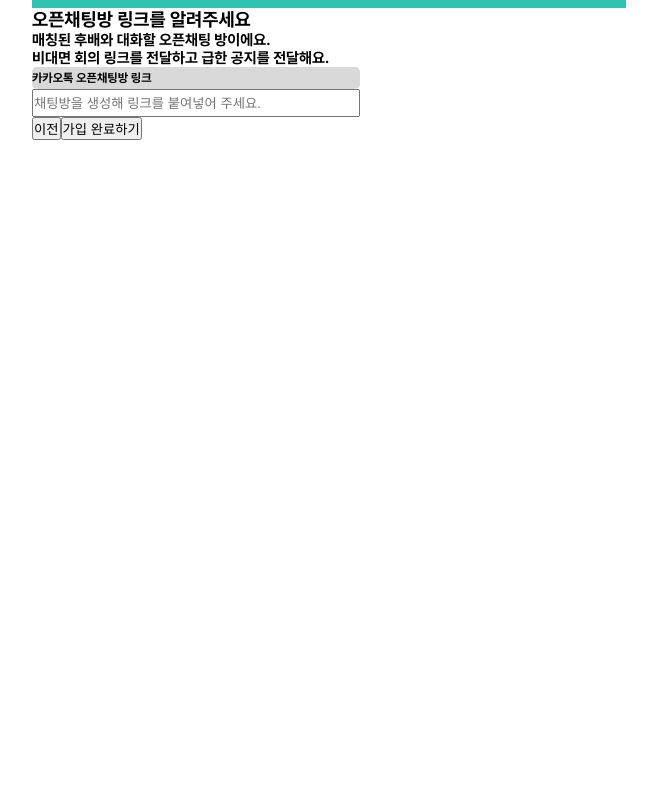
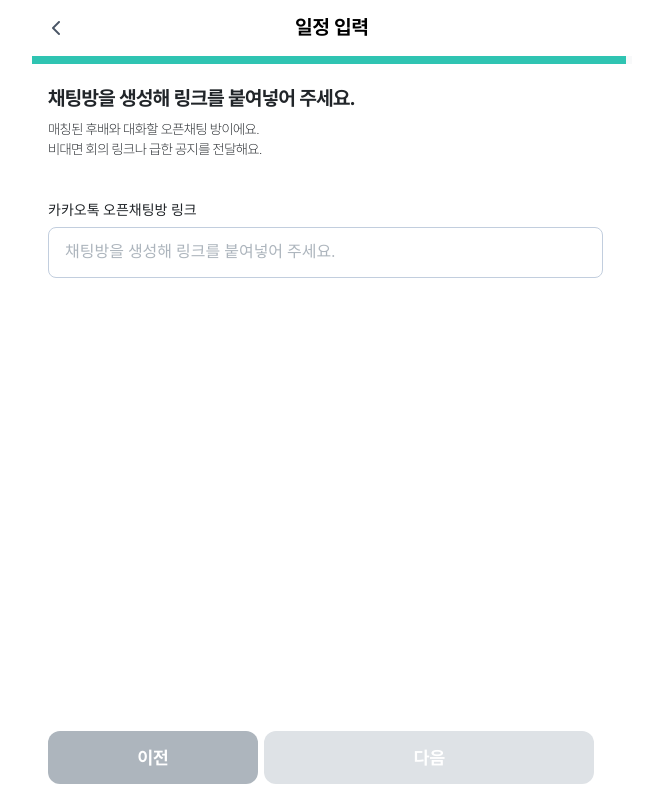
Before and after one commit to WE-ARE-RACCOONS/postgraduate-front, a Next.js app: page /add-chat-link in a window 1280 px wide. Shown: the whole page, without its empty margins (308-965 px from the left). Built offline with nearby package versions, Linux system fonts and the light colour scheme.

Commit message:
RAC-291 : 프로필 작성 완료 페이지 디자인 및 카카오톡 채팅 디자인 완료

```diff
--- a/src/app/add-chat-link/page.tsx
+++ b/src/app/add-chat-link/page.tsx
@@ -1,5 +1,6 @@
 'use client';
 import ProgressBar from '@/components/Bar/ProgressBar';
+import BackHeader from '@/components/Header/BackHeader';
 import SingleValidator from '@/components/Validator/SingleValidator';
 import {
   PROFILE_DIRECTION,
@@ -83,12 +84,13 @@ function AddChatLinkPage() {
 
   return (
     <AddChatLinkContainer>
+      <BackHeader headerText='일정 입력'/>
       <ProgressBar activeNum={2} />
       <h3 id="add-chat-link-direction">{PROFILE_DIRECTION.addChatLink}</h3>
       <div id="add-chat-link-sub-direction">
         {PROFILE_SUB_DIRECTION.addChatLink}
       </div>
-      <div>
+      <div style={{marginLeft:'1rem'}}>
         <div id="add-chat-link-kakao">카카오톡 오픈채팅방 링크</div>
         <input
           type="text"
@@ -106,43 +108,145 @@ function AddChatLinkPage() {
         />
       )}
       <div id="add-chat-link-btn-container">
-        <button
+      <PrevBtn
           onClick={() => {
             router.back();
           }}
         >
           이전
-        </button>
-        <button onClick={handleClick}>가입 완료하기</button>
+        </PrevBtn>
+        {chatLink ? (
+          <NextAddBtnSet onClick={handleClick}>다음</NextAddBtnSet>
+        ) : (
+          <NextAddBtn>다음</NextAddBtn>
+        )}
       </div>
     </AddChatLinkContainer>
   );
 }
 
 export default AddChatLinkPage;
+const NextAddBtn = styled.button`
+  display: flex;
+  width: 55%;
+  padding: 1rem 0rem;
+  justify-content: center;
+  align-items: center;
+  gap: 0.625rem;
+  margin-left: 0.4rem;
+  border-radius: 0.75rem;
+  background: #dee2e6;
+  border: none;
+  color: #fff;
+  text-align: center;
+  font-family: Pretendard;
+  font-size: 1.125rem;
+  font-style: normal;
+  font-weight: 700;
+  line-height: normal;
+`;
+const NextAddBtnSet = styled.button`
+  display: flex;
+  width: 55%;
+  padding: 1rem 0rem;
+  justify-content: center;
+  align-items: center;
+  gap: 0.625rem;
+  margin-left: 0.4rem;
+  border: none;
+  background: #2fc4b2;
+  border-radius: 0.75rem;
+  color: #fff;
+  text-align: center;
+  font-family: Pretendard;
+  font-size: 1.125rem;
+  font-style: normal;
+  font-weight: 700;
+  line-height: normal;
+`;
+
+const PrevBtn = styled.button`
+  display: flex;
+  width: 35%;
+  padding: 1rem 0rem;
+  justify-content: center;
+  align-items: center;
+  gap: 0.625rem;
+  border-radius: 0.75rem;
+  background: #adb5bd;
+  border: none;
+  color: #fff;
+  text-align: center;
+  font-family: Pretendard;
+  font-size: 1.125rem;
+  font-style: normal;
+  font-weight: 700;
+  line-height: normal;
+  margin-left: 1rem;
+`;
+
 
 const AddChatLinkContainer = styled.div`
   width: inherit;
   height: 100%;
   white-space: pre-line;
 
+#add-chat-link-direction {
+     margin-left: 1rem;
+    margin-top: 1.25rem;
+    margin-bottom: 0.5rem;
+    color: #212529;
+font-family: Pretendard;
+font-size: 1.25rem;
+font-style: normal;
+font-weight: 700;
+line-height: 140%; /* 1.75rem */
+letter-spacing: -0.03125rem;
+  }
   #add-chat-link-sub-direction {
-    font-size: 15px;
-    font-weight: 600;
+    margin-left: 1rem;
+    color: #212529;
+font-family: Pretendard;
+font-size: 0.875rem;
+font-style: normal;
+font-weight: 400;
+line-height: 140%; /* 1.225rem */
+letter-spacing: -0.03125rem;
   }
 
   #add-chat-link-kakao {
-    width: 20.5rem;
-    height: 1.375rem;
-    font-size: 12px;
-    font-weight: 700;
-    border-radius: 5px;
-    background-color: #d9d9d9;
-    line-height: 1.375rem;
+    margin-top: 2.5rem;
+    color: #212529;
+font-family: "Noto Sans JP";
+font-size: 0.875rem;
+font-style: normal;
+font-weight: 400;
+line-height: normal;
   }
 
   #add-chat-link-form {
-    width: 20.5rem;
-    height: 1.75rem;
+   width: 95%;
+height: 3.1875rem;
+flex-shrink: 0;
+border-radius: 0.5rem;
+border: 1px solid #C2CEDE;
+background: #FFF;
+margin-top: 0.5rem;
+padding: 0.87rem 1rem;
+
+&::placeholder{
+  color: #ADB5BD;
+font-family: "Noto Sans JP";
+font-size: 1rem;
+font-style: normal;
+font-weight: 400;
+line-height: normal;
+}
+  }
+  #add-chat-link-btn-container{
+    display: flex;
+    position: absolute;
+    width: inherit;
+    bottom: 1rem;
   }
 `;
--- a/src/app/add-time/page.tsx
+++ b/src/app/add-time/page.tsx
@@ -66,6 +66,7 @@ function AddTimePage() {
 }
 
 export default AddTimePage;
+
 const NextAddBtn = styled.button`
   display: flex;
   width: 55%;
--- a/src/constants/form/cProfileForm.ts
+++ b/src/constants/form/cProfileForm.ts
@@ -1,7 +1,7 @@
 export const PROFILE_DIRECTION = {
   addProfile: '진행하실 멘토링을 소개해주세요',
   addTime: `멘토링이 가능한\n정기 일정을 최소 3개 알려주세요`,
-  addChatLink: '오픈채팅방 링크를 알려주세요',
+  addChatLink: '채팅방을 생성해 링크를 붙여넣어 주세요.',
   profileDone: '프로필 작성 완료!',
 };
 
@@ -10,7 +10,7 @@ export const PROFILE_SUB_DIRECTION = {
   addTime: '가능한 정기 일정이 많을수록 매칭확률이 올라갑니다.',
   addTimeEmpty: '현재 등록된 일정이 없어요',
   addChatLink:
-    '매칭된 후배와 대화할 오픈채팅 방이에요.\n비대면 회의 링크를 전달하고 급한 공지를 전달해요.',
+    '매칭된 후배와 대화할 오픈채팅 방이에요.\n비대면 회의 링크나 급한 공지를 전달해요.',
   profileDone:
     '이제 멘토링을 진행할 수 있어요.\n매칭되면 카카오 알림톡으로 바로 알려드려요!',
 };
```
Also changed, not shown: src/app/profile/done/page.tsx (+88 -19 lines).
